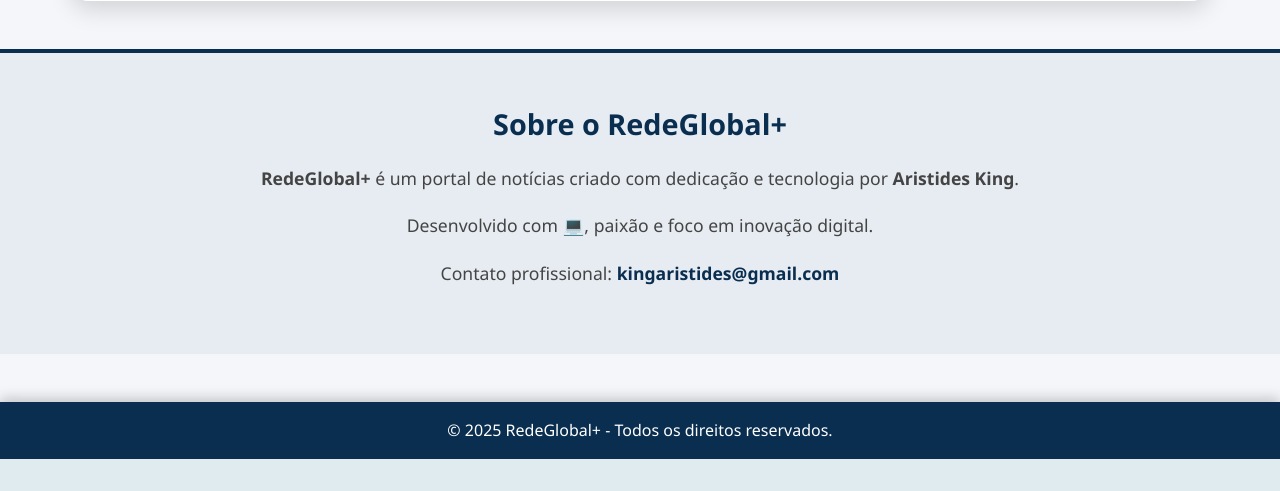
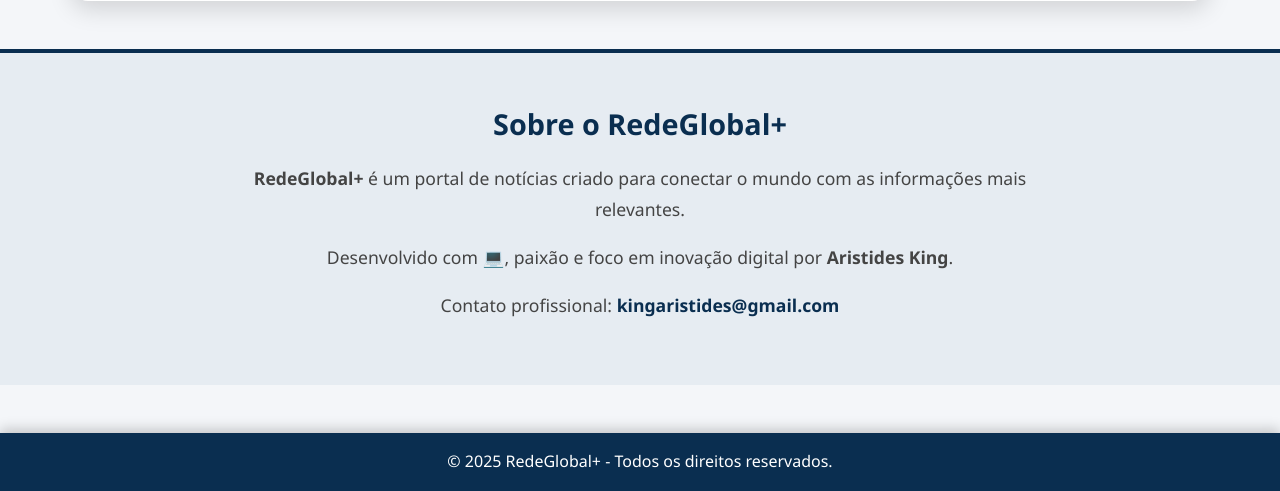
Before and after one commit to netilson29/Redeglobal, a Flask app: template templates/index.html in a window 1280 px wide. Shown: the part 551-1042 px from the top of the page. Before the commit the page ends 1010 px from the top, so only its background shows below. Run offline with Flask 3, Linux system fonts and the light colour scheme; the template is opened without the code that fills it: most values are stand-ins (such as "Sample title", 1, 10 or a date in 2020); grey boxes marked "Sample" are stand-in pictures.

Commit message:
Corrige fallback de imagem para notícias

```diff
--- a/templates/index.html
+++ b/templates/index.html
@@ -24,7 +24,11 @@
         <div class="noticias-grid" id="internacional">
             {% for noticia in noticias %}
             <div class="card">
-                <img src="{{ noticia.imagem or url_for('static', filename='ney.png') }}" alt="Imagem da notícia">
+                {% if noticia.imagem and noticia.imagem.strip() %}
+                    <img src="{{ noticia.imagem }}" alt="Imagem da notícia">
+                {% else %}
+                    <img src="{{ url_for('static', filename='ney.png') }}" alt="Imagem padrão">
+                {% endif %}
                 <h2>{{ noticia.titulo }}</h2>
                 <p>{{ noticia.resumo }}</p>
                 <a href="{{ noticia.link }}" target="_blank" class="ler-mais">Ler mais</a>
@@ -35,8 +39,8 @@
 
     <section class="sobre" id="sobre">
         <h2>Sobre o RedeGlobal+</h2>
-        <p><strong>RedeGlobal+</strong> é um portal de notícias criado com dedicação e tecnologia por <strong>Aristides King</strong>.</p>
-        <p>Desenvolvido com 💻, paixão e foco em inovação digital.</p>
+        <p><strong>RedeGlobal+</strong> é um portal de notícias criado para conectar o mundo com as informações mais relevantes.</p>
+        <p>Desenvolvido com 💻, paixão e foco em inovação digital por <strong>Aristides King</strong>.</p>
         <p>Contato profissional: <a href="mailto:kingaristides@gmail.com">kingaristides@gmail.com</a></p>
     </section>
 
```
